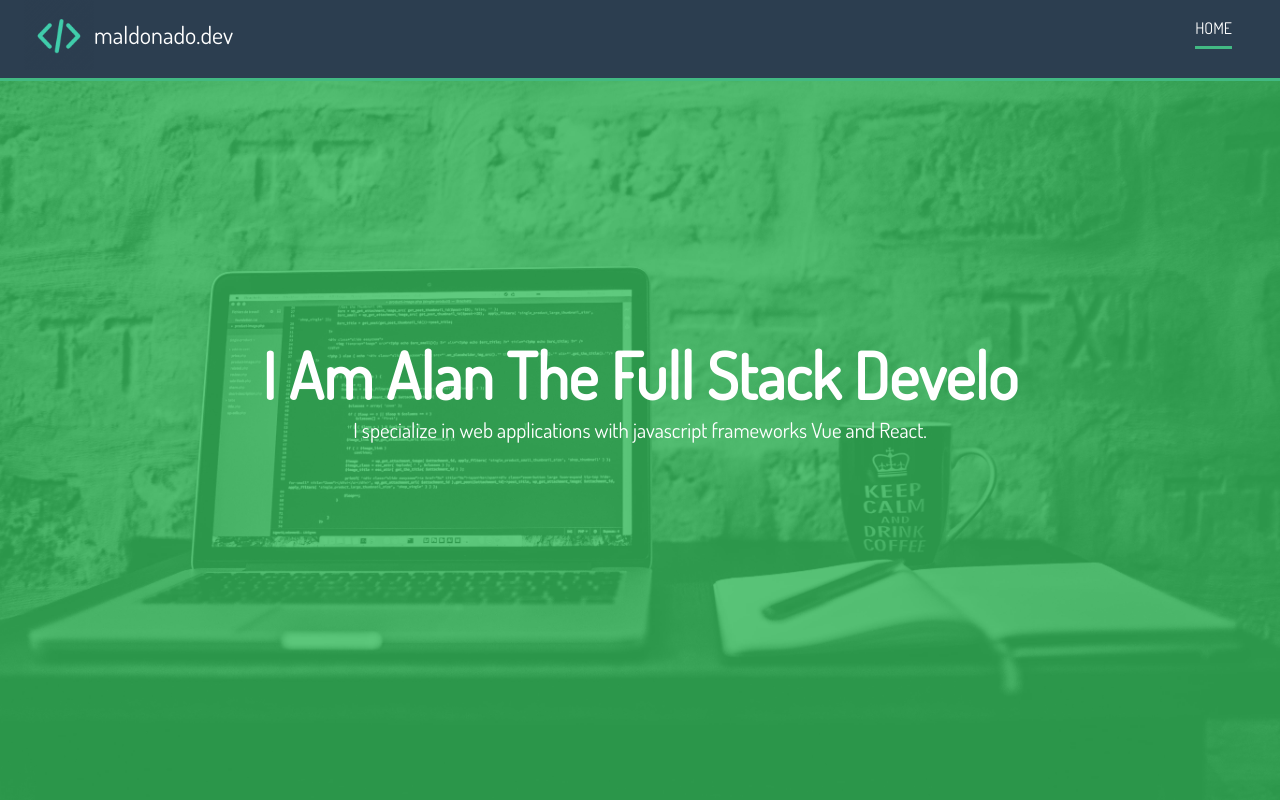
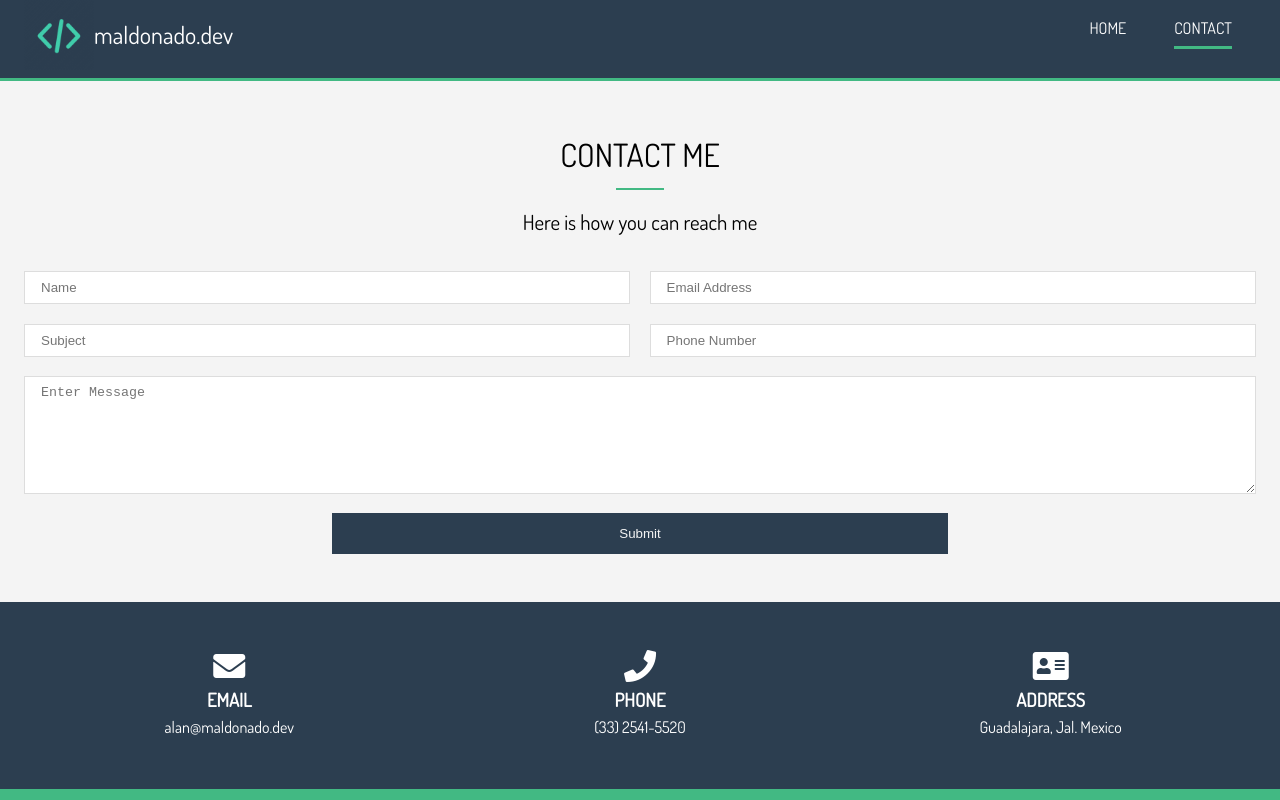
Before and after one commit to alan-maldonado/maldonado.dev, a Vue app: page /contact in a window 1280 px wide. Shown: the top 800 px of the page. Built offline with nearby package versions, Linux system fonts and the light colour scheme.

Commit message:
💄 Contact form

```diff
--- /dev/null
+++ b/src/components/ContactForm.vue
@@ -0,0 +1,20 @@
+<template>
+  <section id="contact-form" class="bg-light text-center py-3">
+    <div class="container">
+      <h2 class="section-title">Contact Me</h2>
+      <div class="bottom-line"></div>
+      <p class="lead">Here is how you can reach me</p>
+
+      <form>
+        <div class="text-fields">
+          <input type="text" class="text-input name-input" placeholder="Name">
+          <input type="text" class="text-input subject-input" placeholder="Subject">
+          <input type="email" class="text-input email-input" placeholder="Email Address">
+          <input type="text" class="text-input phone-input" placeholder="Phone Number">
+          <textarea class="text-input message-input" placeholder="Enter Message"></textarea>
+        </div>
+        <button type="submit" class="btn-dark">Submit</button>
+      </form>
+    </div>
+  </section>
+</template>
--- /dev/null
+++ b/src/components/ContactInfo.vue
@@ -0,0 +1,23 @@
+<template>
+  <section id="contact-info" class="py-3 bg-dark">
+    <div class="container">
+      <div class="contact-info">
+        <div>
+          <i class="fas fa-envelope fa-2x"></i>
+          <h3>Email</h3>
+          <p>alan@maldonado.dev</p>
+        </div>
+        <div>
+          <i class="fas fa-phone fa-2x"></i>
+          <h3>Phone</h3>
+          <p>(33) 2541-5520</p>
+        </div>
+        <div>
+          <i class="fas fa-address-card fa-2x"></i>
+          <h3>Address</h3>
+          <p>Guadalajara, Jal. Mexico</p>
+        </div>
+      </div>
+    </div>
+  </section>
+</template>
--- /dev/null
+++ b/src/components/ContactTagline.vue
@@ -0,0 +1,7 @@
+<template>
+  <section id="contact-tagline" class="bg-main py-4">
+    <div class="container">
+      <h1>Let's Start Your Next Project</h1>
+    </div>
+  </section>
+</template>
--- a/src/components/Header.vue
+++ b/src/components/Header.vue
@@ -1,5 +1,5 @@
 <template>
-  <header id="header-home">
+  <header :id="headerId">
     <nav id="main-nav-wrapper">
       <div id="main-nav" class="container">
         <a class="logo" href="/">
@@ -8,12 +8,12 @@
         </a>
         <ul>
           <li v-for="item in menu" :key="item.title">
-            <a :href="item.href" :class="{current: item.active}">{{item.title}}</a>
+            <router-link :to="item.to" :class="{current: isActive(item.title)}">{{item.title}}</router-link>
           </li>
         </ul>
       </div>
     </nav>
-    <header-secondary/>
+    <header-secondary v-if="showSecondary"/>
   </header>
 </template>
 
@@ -26,12 +26,25 @@ export default {
   data() {
     return {
       menu: [
-        { title: "Home", href: "/", active: true }
-        // { title: "About", href: "/", active: false },
-        // { title: "Work", href: "/", active: false },
-        // { title: "Contact", href: "/", active: false }
+        { title: "Home", to: "/" },
+        // { title: "About", to: "/about" },
+        // { title: "Work", href: "/" },
+        { title: "Contact", to: "/contact" }
       ]
     };
+  },
+  computed: {
+    showSecondary() {
+      return this.$route.name === "Home";
+    },
+    headerId() {
+      return this.$route.name === "Home" ? "header-home" : "header-inner";
+    }
+  },
+  methods: {
+    isActive(title) {
+      return title === this.$route.name;
+    }
   }
 };
 </script>
--- /dev/null
+++ b/src/css/main.css
@@ -0,0 +1,274 @@
+.container {
+  max-width: 1280px;
+  padding: 0 1.5rem;
+  margin: auto;
+  overflow: hidden;
+}
+
+.btn-main, .btn-light, .btn-dark {
+  display: inline-block;
+  padding: 0.8rem 2rem;
+  -webkit-transition: all 0.5s;
+  transition: all 0.5s;
+  border: none;
+  cursor: pointer;
+}
+
+.btn-main {
+  color: #333;
+  background-color: #42b983;
+}
+
+.btn-light {
+  color: #333;
+  background-color: #f4f4f4;
+}
+
+.btn-dark {
+  color: #f4f4f4;
+  background-color: #2c3e50;
+}
+
+button[class^='btn-']:hover,
+a[class^='btn-']:hover,
+input[class^='btn-']:hover {
+  background-color: #42b983;
+}
+
+.bg-main {
+  background: #42b983;
+  color: #fff;
+}
+
+.bg-dark {
+  background: #2c3e50;
+  color: #fff;
+}
+
+.bg-light {
+  background: #f4f4f4;
+  color: #000;
+}
+
+.bg-medium {
+  background: #ccc;
+  color: #000;
+}
+
+.lead {
+  font-size: 1.3rem;
+  margin-bottom: 2rem;
+}
+
+.text-center {
+  text-align: center;
+}
+
+.py-1 {
+  padding: 1rem 0;
+}
+
+.py-2 {
+  padding: 2rem 0;
+}
+
+.py-3 {
+  padding: 3rem 0;
+}
+
+.py-4 {
+  padding: 4rem 0;
+}
+
+.my-1 {
+  margin: 1rem 0;
+}
+
+.my-2 {
+  margin: 2rem 0;
+}
+
+.my-3 {
+  margin: 3rem 0;
+}
+
+.my-4 {
+  margin: 4rem 0;
+}
+
+.section-title {
+  font-size: 2rem;
+  display: block;
+  padding-bottom: 0.5rem;
+  text-align: center;
+  font-weight: 100;
+  text-transform: uppercase;
+}
+
+.bottom-line {
+  height: 2px;
+  width: 3rem;
+  background: #42b983;
+  display: block;
+  margin: 0 auto 1rem auto;
+}
+
+* {
+  margin: 0;
+  padding: 0;
+}
+
+body {
+  font-family: 'Dosis', sans-serif;
+  line-height: 1.6;
+  background: #2c3e50;
+  color: #fff;
+}
+
+a {
+  text-decoration: none;
+  color: #2c3e50;
+}
+
+ul {
+  list-style: none;
+}
+
+h2,
+h3,
+h4 {
+  text-transform: uppercase;
+}
+
+img {
+  width: 100%;
+}
+
+#main-nav {
+  display: -webkit-box;
+  display: -ms-flexbox;
+  display: flex;
+  -webkit-box-pack: justify;
+      -ms-flex-pack: justify;
+          justify-content: space-between;
+}
+
+#main-nav ul {
+  display: -webkit-box;
+  display: -ms-flexbox;
+  display: flex;
+}
+
+#main-nav li {
+  padding: 1rem 1.5rem;
+}
+
+#main-nav a {
+  text-decoration: none;
+  color: #fff;
+  text-transform: uppercase;
+  border-bottom: 3px transparent solid;
+  padding-bottom: 0.5rem;
+  -webkit-transition: border-color 0.5s;
+  transition: border-color 0.5s;
+}
+
+#main-nav a:hover {
+  border-color: #ccc;
+}
+
+#main-nav a.current {
+  border-color: #42b983;
+}
+
+#main-nav .logo {
+  display: -webkit-box;
+  display: -ms-flexbox;
+  display: flex;
+  -webkit-box-align: center;
+      -ms-flex-align: center;
+          align-items: center;
+  text-decoration: none;
+  border-bottom: none;
+  text-transform: none;
+}
+
+#main-nav .logo img {
+  width: 70px;
+  height: 70px;
+  color: #fff;
+}
+
+#main-nav .logo span {
+  font-size: 1.5rem;
+  font-family: 'Dosis', sans-serif;
+}
+
+#main-nav-wrapper {
+  background: #2c3e50;
+  border-bottom: 3px solid #42b983;
+}
+
+#header-home {
+  height: 100vh;
+  color: #fff;
+  position: relative;
+  background: rgba(42, 185, 83, 0.75);
+}
+
+#header-home .header-content {
+  text-align: center;
+  padding-top: 20%;
+}
+
+#header-home .header-content h1 {
+  font-size: 4rem;
+  line-height: 1.2;
+}
+
+#header-home::before {
+  content: '';
+  position: absolute;
+  background: url("/images/bg-image-min.jpg") no-repeat center right/cover;
+  top: 0;
+  left: 0;
+  width: 100%;
+  height: 100%;
+  z-index: -1;
+}
+
+#main-footer {
+  background: #2c3e50;
+  color: #fff;
+  height: 5rem;
+}
+
+#main-footer .footer-content {
+  display: -webkit-box;
+  display: -ms-flexbox;
+  display: flex;
+  -webkit-box-pack: justify;
+      -ms-flex-pack: justify;
+          justify-content: space-between;
+  height: 5rem;
+  -webkit-box-align: center;
+      -ms-flex-align: center;
+          align-items: center;
+}
+
+#main-footer .footer-content .social .fab {
+  margin-right: 1rem;
+  border: 2px #fff solid;
+  color: #fff;
+  border-radius: 50%;
+  height: 20px;
+  width: 20px;
+  line-height: 20px;
+  text-align: center;
+  padding: 0.5rem;
+}
+
+#main-footer .footer-content .social .fab:hover {
+  background: #42b983;
+}
+/*# sourceMappingURL=main.css.map */
--- /dev/null
+++ b/src/pages/Contact.vue
@@ -0,0 +1,27 @@
+<template>
+  <div class="contact">
+    <contact-form/>
+    <contact-info/>
+    <contact-tagline/>
+  </div>
+</template>
+
+<script>
+import ContactForm from "../components/ContactForm";
+import ContactInfo from "../components/ContactInfo";
+import ContactTagline from "../components/ContactTagline";
+export default {
+  name: "Contact",
+  components: {
+    ContactForm,
+    ContactInfo,
+    ContactTagline
+  }
+};
+</script>
+
+<style scoped>
+div {
+  color: #fff;
+}
+</style>
--- a/src/pages/Home.vue
+++ b/src/pages/Home.vue
@@ -1,5 +1,5 @@
 <template>
-  <div class="container"></div>
+  <div class="bg-main"></div>
 </template>
 
 <script>
--- a/src/router.js
+++ b/src/router.js
@@ -3,12 +3,14 @@ import VueRouter from 'vue-router';
 
 import Home from './pages/Home';
 import About from './pages/About';
+import Contact from './pages/Contact';
 
 Vue.use(VueRouter);
 
 const routes = [
-  { path: '/', component: Home },
-  { path: '/about', component: About }
+  { path: '/', component: Home, name: 'Home' },
+  { path: '/about', component: About, name: 'About' },
+  { path: '/contact', component: Contact, name: 'Contact' }
 ];
 
 export default new VueRouter({
--- /dev/null
+++ b/src/scss/_contact.scss
@@ -0,0 +1,56 @@
+// Contact Page
+#contact {
+  &-form {
+    .text-fields {
+      display: grid;
+      grid-template-areas:
+        'name email'
+        'subject phone'
+        'message message';
+      grid-gap: 1.2rem;
+      margin-bottom: 1.2rem;
+
+      // Grid Areas
+      .name-input {
+        grid-area: name;
+      }
+      .subject-input {
+        grid-area: subject;
+      }
+      .email-input {
+        grid-area: email;
+      }
+      .phone-input {
+        grid-area: phone;
+      }
+      .message-input {
+        grid-area: message;
+        height: 100px;
+      }
+
+      .text-input {
+        padding: 0.5rem 1rem;
+        border: 1px #ddd solid;
+      }
+    }
+
+    button[type='submit'] {
+      width: 50%;
+    }
+  }
+
+  &-info {
+    .contact-info {
+      display: grid;
+      grid-template-columns: repeat(3, 1fr);
+      text-align: center;
+    }
+  }
+
+  &-tagline {
+    h1 {
+      text-align: center;
+      font-size: 4rem;
+    }
+  }
+}
--- a/src/scss/main.scss
+++ b/src/scss/main.scss
@@ -3,4 +3,5 @@
 @import 'general';
 @import 'main-nav';
 @import 'header';
+@import 'contact';
 @import 'footer';
```
Also changed, not shown: 1 other file (tests, documents, lock files or other folders).
